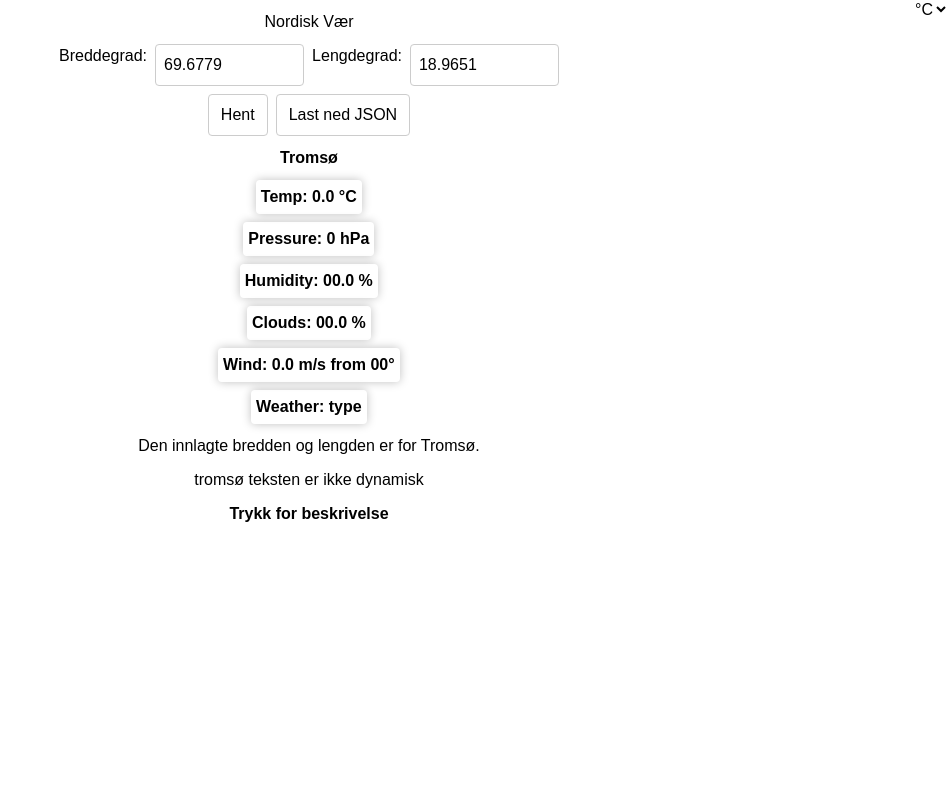
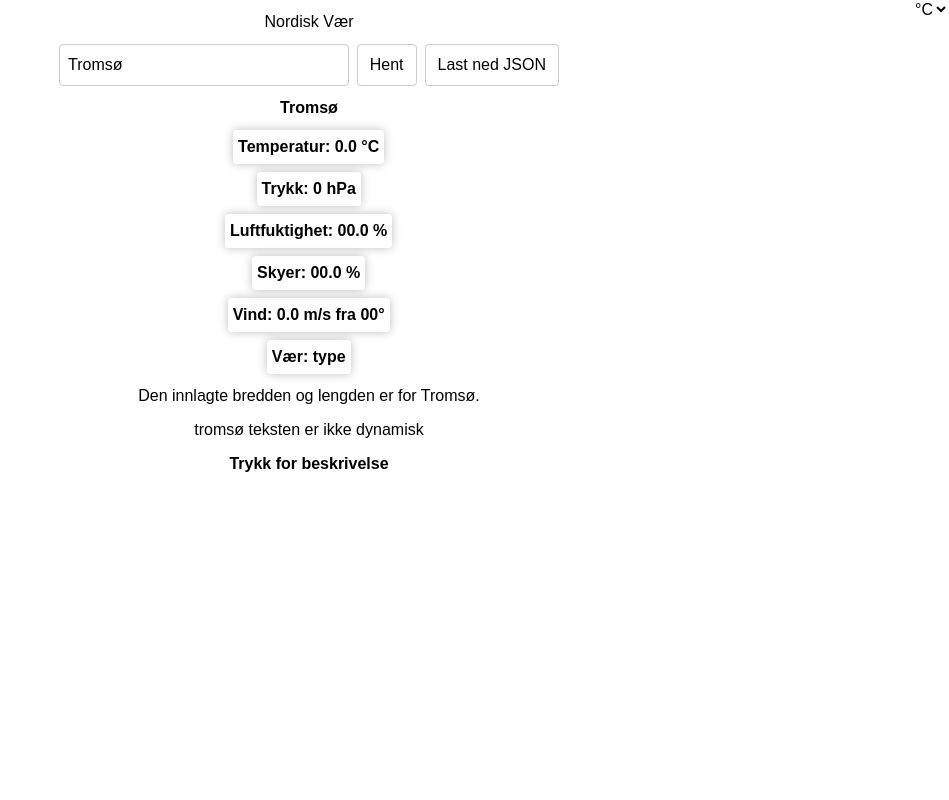
Before and after one commit to Benjy0812/NettsideNordKlima, a website built with Vite: page index.html in a window 1280 px wide. Shown: the top 800 px of the page, without its empty margins (331-1280 px from the left). Built offline with nearby package versions, Linux system fonts and the light colour scheme.

Commit message:
Refactor the weather app to accept a location name (#1)
* Create Cords-data.json

* Create .gitattributes

* Remove blank line

* Fix input for location insted of lat, lon and make weather info
Norwegian

* Remove Trailing comma

* Potential fix for pull request finding


* Potential fix for pull request finding


* Potential fix for pull request finding

```diff
--- a/index.html
+++ b/index.html
@@ -9,24 +9,16 @@
   <body>
     <h1>Nordisk Vær</h1>
     <div class="fetch__container">
-      <label for="lat">Breddegrad:</label>
       <input
         class="input__field"
         type="text"
-        id="lat"
-        value="69.6779"
-        placeholder="Breddegrad"
+        id="location-input"
+        value="Tromsø"
+        placeholder="Lokasjon"
+        aria-label="Lokasjon"
       />
-      <label for="lon">Lengdegrad:</label>
-      <input
-        class="input__field"
-        type="text"
-        id="lon"
-        value="18.9651"
-        placeholder="Lengdegrad"
-      />
-      <button class="button" id="fetch-weather" type="button">Hent</button>
-      <button class="button" id="download-json">Last ned JSON</button>
+      <button class="button" id="fetch-button" type="button">Hent</button>
+      <button class="button" id="download-button">Last ned JSON</button>
     </div>
     <select class="absolute top-0 right-0" id="city-select">
       <option value="Celsius">°C</option>
@@ -36,12 +28,12 @@
     <div
       class="weather__container transform-gpu will-change-transform *:cursor-pointer *:transition-transform *:duration-100 *:hover:scale-125"
     >
-      <p class="bold" id="temp">Temp: 0.0 °C</p>
-      <p class="bold" id="pressure">Pressure: 0 hPa</p>
-      <p class="bold" id="humidity">Humidity: 00.0 %</p>
-      <p class="bold" id="clouds">Clouds: 00.0 %</p>
-      <p class="bold" id="wind">Wind: 0.0 m/s from 00°</p>
-      <p class="bold" id="symbol">Weather: type</p>
+      <p class="bold" id="temp">Temperatur: 0.0 °C</p>
+      <p class="bold" id="pressure">Trykk: 0 hPa</p>
+      <p class="bold" id="humidity">Luftfuktighet: 00.0 %</p>
+      <p class="bold" id="clouds">Skyer: 00.0 %</p>
+      <p class="bold" id="wind">Vind: 0.0 m/s fra 00°</p>
+      <p class="bold" id="symbol">Vær: type</p>
     </div>
     <p>Den innlagte bredden og lengden er for Tromsø.</p>
     <p>tromsø teksten er ikke dynamisk</p>
--- /dev/null
+++ b/public/assets/Cords-data.json
@@ -0,0 +1,18 @@
+[
+  {
+    "place_id": 273985496,
+    "licence": "Data © OpenStreetMap contributors, ODbL 1.0. http://osm.org/copyright",
+    "osm_type": "relation",
+    "osm_id": 407754,
+    "lat": "69.6516345",
+    "lon": "18.9558585",
+    "class": "boundary",
+    "type": "administrative",
+    "place_rank": 14,
+    "importance": 0.5061380775168335,
+    "addresstype": "municipality",
+    "name": "Tromsø",
+    "display_name": "Tromsø, Troms, Norway",
+    "boundingbox": ["69.2820889", "70.1684167", "17.1600465", "20.0436387"]
+  }
+]
--- a/script.js
+++ b/script.js
@@ -1,10 +1,30 @@
+// Fetch location data from the Nominatim API based on user input
+async function getLocation(place) {
+  const url = `https://nominatim.openstreetmap.org/search?q=${encodeURIComponent(place)}&format=json&limit=1`
+  const response = await fetch(url, {
+    headers: { 'User-Agent': 'NordKlima/0.1 ' },
+  })
+  if (!response.ok) throw new Error('Failed to get location')
+  return await response.json()
+}
+
+// Extract latitude and longitude from the location data
+function getCordsFromLocations(location) {
+  const { lat, lon } = location[0]
+  return { lat: parseFloat(lat), lon: parseFloat(lon) }
+}
+
+// Fetch weather data from the Norwegian Meteorological Institute API and display it on the page
 async function fetchWeather(lat, lon) {
   const url = `https://api.met.no/weatherapi/locationforecast/2.0/compact?lat=${lat}&lon=${lon}`
-  const response = await fetch(url)
+  const response = await fetch(url, {
+    headers: { 'User-Agent': 'NordKlima/0.1' },
+  })
   if (!response.ok) throw new Error('Failed to fetch weather')
   return await response.json()
 }
 
+// Display the current weather data on the page
 function displayCurrentWeather(data) {
   const current = data.properties.timeseries[0]
   const {
@@ -17,6 +37,7 @@ function displayCurrentWeather(data) {
   } = current.data.instant.details
   const symbolCode = current.data.next_1_hours.summary.symbol_code
 
+  // Update the DOM elements with the fetched weather data
   document.getElementById('temp').textContent = `Temp: ${air_temperature} °C`
   document.getElementById('pressure').textContent =
     `Pressure: ${air_pressure_at_sea_level} hPa`
@@ -29,12 +50,26 @@ function displayCurrentWeather(data) {
   document.getElementById('symbol').textContent = `Weather: ${symbolCode}`
 }
 
-const fetchButton = document.getElementById('fetch-weather')
-
+const fetchButton = document.getElementById('fetch-button')
 fetchButton.addEventListener('click', async () => {
-  let lat = document.getElementById('lat').value
-  let lon = document.getElementById('lon').value
-
-  const data = await fetchWeather(lat, lon)
-  displayCurrentWeather(data)
+  // Get the location input from the user
+  const locationName = document.getElementById('location-input').value.trim()
+  if (!locationName) {
+    alert('Please enter a location')
+    return
+  }
+  try {
+    // Fetch lat and lon for the location
+    const locationCordinates = await getLocation(locationName)
+    if (!locationCordinates.length) {
+      throw new Error('Location not found')
+    }
+    // then fetch and display the weather data
+    const { lat, lon } = getCordsFromLocations(locationCordinates)
+    const weatherData = await fetchWeather(lat, lon)
+    displayCurrentWeather(weatherData)
+  } catch (err) {
+    console.error(err)
+    alert(err.message)
+  }
 })
```
Also changed, not shown: 2 other files.
